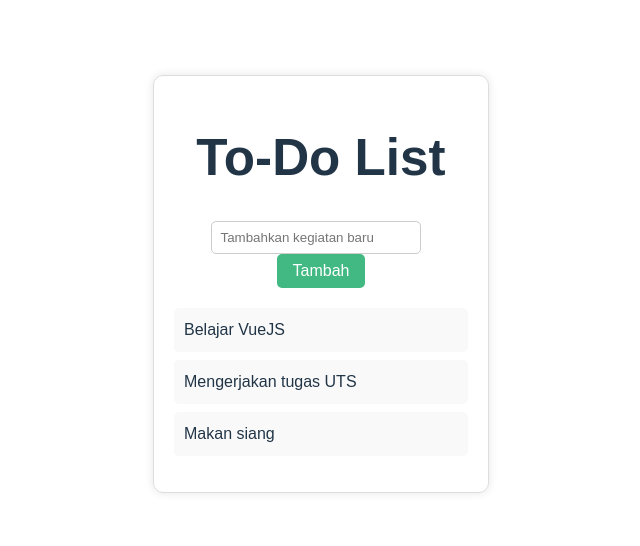
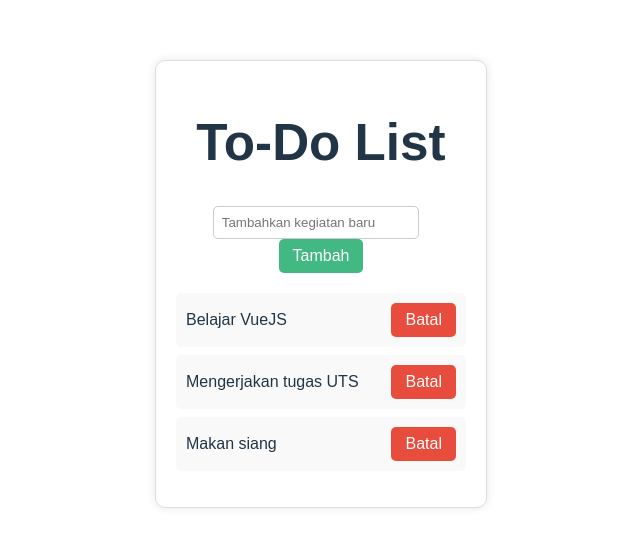
Before and after one commit to we4reliving/32-pbk-uts-233510728, a Vue app: page / in a window 1280 px wide. Shown: the part 116-662 px from the top of the page, without its empty margins (319-959 px from the left). Built offline with nearby package versions, Linux system fonts and the light colour scheme.

Commit message:
Dapat membatalkan kegiatan yang telah di inputkan

```diff
--- a/src/App.vue
+++ b/src/App.vue
@@ -2,7 +2,7 @@
   <div class="app">
     <h1>To-Do List</h1>
 
-    <!-- Form untuk menambahkan kegiatan baru -->
+    <!-- Form Tambah Kegiatan -->
     <form @submit.prevent="addTodo">
       <input
         v-model="newTodo"
@@ -12,10 +12,11 @@
       <button type="submit">Tambah</button>
     </form>
 
-    <!-- Menampilkan daftar kegiatan -->
+    <!-- Daftar Kegiatan -->
     <ul v-if="todos.length">
       <li v-for="(todo, index) in todos" :key="index">
         {{ todo }}
+        <button class="delete-btn" @click="removeTodo(index)">Batal</button>
       </li>
     </ul>
     <p v-else>Belum ada kegiatan.</p>
@@ -25,7 +26,7 @@
 <script setup>
 import { ref } from 'vue'
 
-// Data kegiatan (bisa diedit sesuai kebutuhan)
+// Data kegiatan awal
 const todos = ref([
   'Belajar VueJS',
   'Mengerjakan tugas UTS',
@@ -35,13 +36,18 @@ const todos = ref([
 // Input kegiatan baru
 const newTodo = ref('')
 
-// Fungsi untuk menambahkan kegiatan ke list
+// Tambahkan kegiatan
 function addTodo() {
   const trimmed = newTodo.value.trim()
   if (trimmed !== '') {
     todos.value.push(trimmed)
     newTodo.value = ''
   }
+}
+
+// Hapus kegiatan berdasarkan index
+function removeTodo(index) {
+  todos.value.splice(index, 1)
 }
 </script>
 
@@ -64,7 +70,7 @@ input {
   border-radius: 5px;
 }
 button {
-  padding: 8px 16px;
+  padding: 8px 14px;
   border: none;
   background-color: #42b983;
   color: white;
@@ -85,5 +91,14 @@ li {
   padding: 10px;
   margin-bottom: 8px;
   border-radius: 5px;
+  display: flex;
+  justify-content: space-between;
+  align-items: center;
+}
+.delete-btn {
+  background-color: #e74c3c;
+}
+.delete-btn:hover {
+  background-color: #c0392b;
 }
 </style>
```
